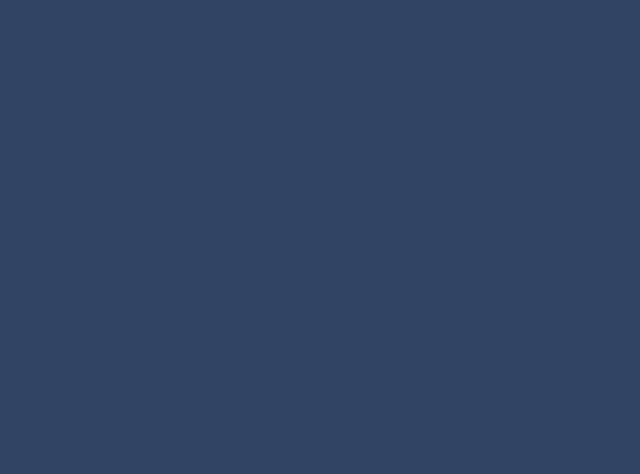
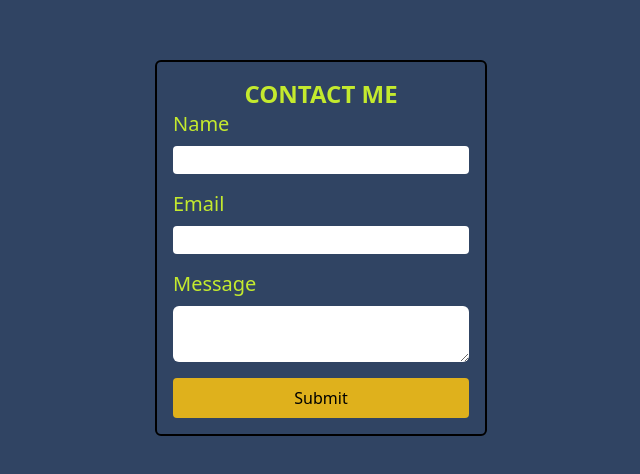
Before and after one commit to zaid-sinpie/portfolioAll, a React (Vite) app: page / in a window 1280 px wide. Shown: the part 144-618 px from the top of the page, without its empty margins (319-959 px from the left). Built offline with nearby package versions, Linux system fonts and the light colour scheme.

Commit message:
contact page created

```diff
--- a/src/App.jsx
+++ b/src/App.jsx
@@ -1,9 +1,9 @@
-
+import Contact from "./components/Contact";
 function App() {
   return (
     <div className="flex items-center justify-center h-[100vh] w-full bg-primary">
 
-
+     <Contact/>
 
     </div>
   );
--- /dev/null
+++ b/src/components/Contact.jsx
@@ -0,0 +1,24 @@
+import React from 'react'
+
+const Contact = () => {
+  return (
+    <form className='flex flex-col items-center justify-center mb-4 border-2 rounded-md px-4 py-4' action="#">
+        <h1 className='uppercase text-2xl font-bold text-[#c4ea2e]'>Contact Me</h1>
+        <div className='flex flex-col text-xl mb-4 gap-2 text-[#c4ea2e]'>
+            <label htmlFor="name">Name</label>
+            <input className='rounded text-[#343333] outline-none' type="text" id='name'name='name' required />
+        </div>
+        <div className='flex flex-col text-xl mb-4 gap-2 text-[#c4ea2e]'>
+            <label htmlFor="email">Email</label>
+            <input className='rounded text-[#343333] outline-none' type="email" id='email' name='email' required />
+        </div>
+        <div className='flex flex-col mb-4 text-xl w-full gap-2 text-[#c4ea2e]'>
+            <label htmlFor="message">Message</label>
+            <textarea className='rounded-md text-[#343333] outline-none' cols={"20"} name="message" id="message"></textarea>
+        </div>
+        <button className=' bg-[#dfb11c] px-2 py-2 rounded w-full'>Submit</button>
+    </form>
+  )
+}
+
+export default Contact
--- /dev/null
+++ b/src/components/Introduction.jsx
@@ -0,0 +1,30 @@
+import React from 'react'
+
+const Introduction = () => {
+  return (
+    <figure className='flex flex-col w-[50%] border-4 rounded-md px-3 py-2'>
+        <article>
+            <div className='display-flex mb-4  h-fit'>
+            <h1 className='text-2xl font-bold'>Dilip Dandi</h1>
+            <h3 className='text-xl font-semibold'>Software Engineer</h3>
+            </div>
+            <div className='flex flex-col items-start justify-center gap-2'>
+                <p className='font-semibold'>
+                 - Frontend Developer with passion for UI/UX design & frontend development.
+                </p>
+                <p className='font-semibold'>
+                - Seeking opportunity in Frontend development & UI/UX designing.
+                </p>
+                <p className='font-semibold'>
+                - I have hands on expeirence in developing web applications and websites using reactJS and vanilla JS.
+                </p>
+              <p className='font-semibold'>
+              - For more information, you can contact me.
+              </p>
+            </div>
+        </article>
+    </figure>
+  )
+}
+
+export default Introduction
```
